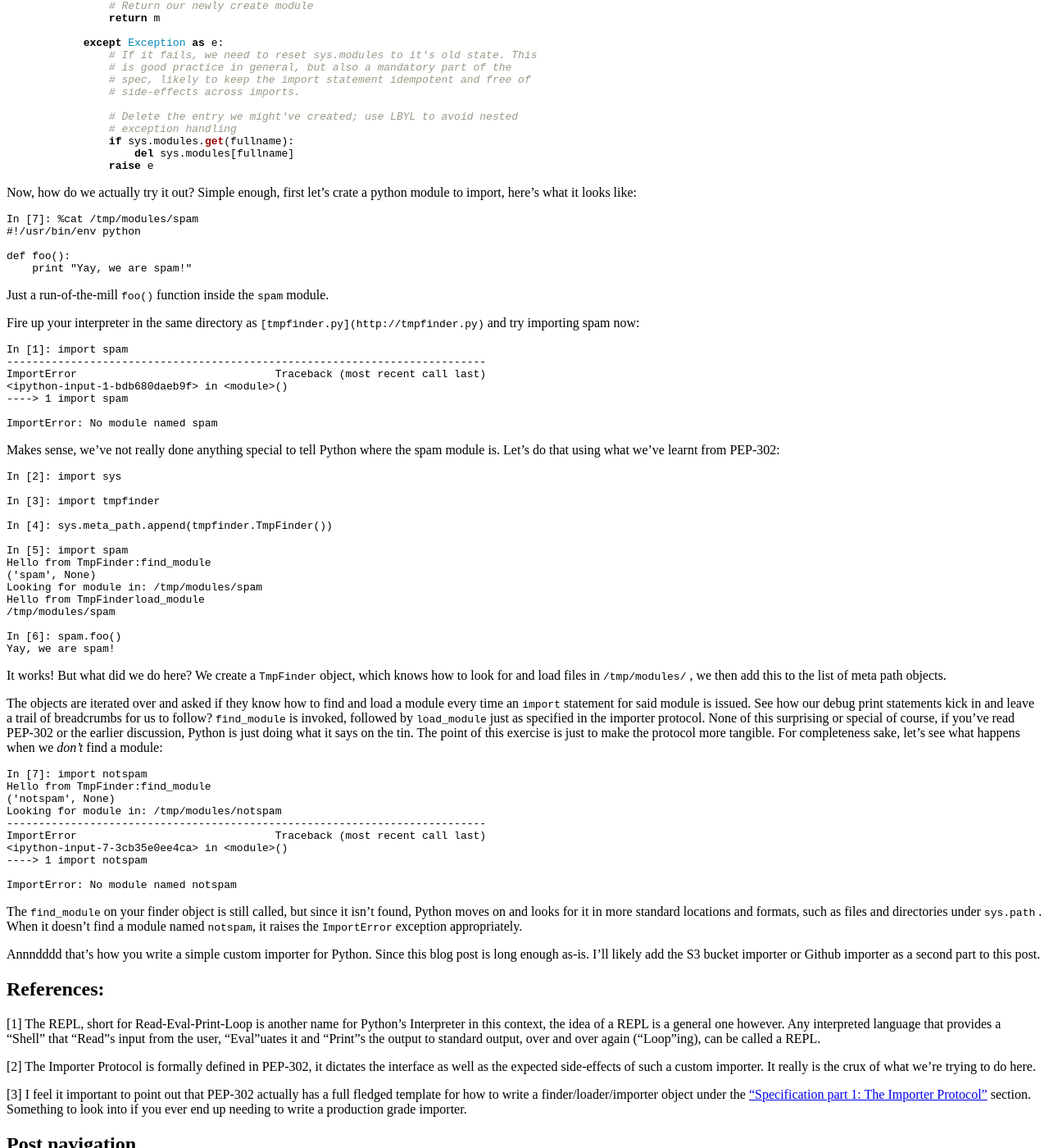
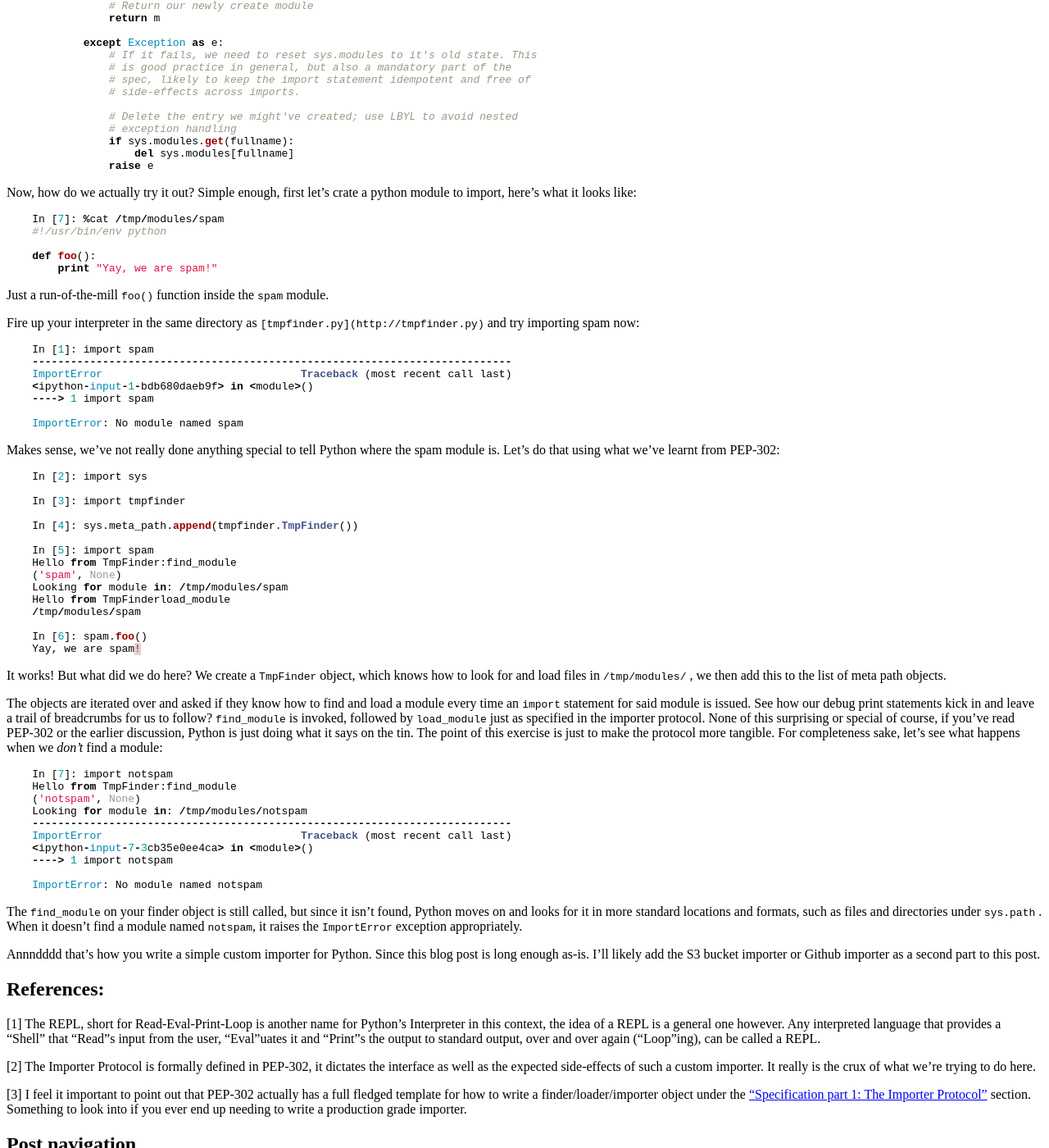
Before and after one commit to ffledgling/blog, a Jekyll site: the page built from _posts/2018-09-12-python-imports-i.markdown, in a window 1280 px wide and 1400 px high, scrolled down 3131 px. Shown: the whole window at 82% size. Built offline with Jekyll 4.4.1, drawn with Linux system fonts in a browser that asks for light colours; some web fonts are replaced; comment, search, counter and statistics services are not loaded.

Commit message:
Update syntax highlighting

````diff
--- a/_posts/2018-09-12-python-imports-i.markdown
+++ b/_posts/2018-09-12-python-imports-i.markdown
@@ -181,16 +181,19 @@ Let's look at what the `tmpfinder` actually looks like[3], I recommend reading t
 
 Now, how do we actually try it out? Simple enough, first let's crate a python module to import, here's what it looks like:
 
+```python
     In [7]: %cat /tmp/modules/spam
     #!/usr/bin/env python
 
     def foo():
         print "Yay, we are spam!"
+```
 
 Just a run-of-the-mill `foo()` function inside the `spam` module.
 
 Fire up your interpreter in the same directory as `[tmpfinder.py](http://tmpfinder.py)` and try importing spam now:
 
+```python
     In [1]: import spam
     ---------------------------------------------------------------------------
     ImportError                               Traceback (most recent call last)
@@ -198,9 +201,11 @@ Fire up your interpreter in the same directory as `[tmpfinder.py](http://tmpfind
     ----> 1 import spam
 
     ImportError: No module named spam
+```
 
 Makes sense, we've not really done anything special to tell Python where the spam module is. Let's do that using what we've learnt from PEP-302:
 
+```python
     In [2]: import sys
 
     In [3]: import tmpfinder
@@ -216,11 +221,13 @@ Makes sense, we've not really done anything special to tell Python where the spa
 
     In [6]: spam.foo()
     Yay, we are spam!
+```
 
 It works! But what did we do here? We create a `TmpFinder` object, which knows how to look for and load files in `/tmp/modules/` , we then add this to the list of meta path objects.
 
 The objects are iterated over and asked if they know how to find and load a module every time an `import` statement for said module is issued. See how our debug print statements kick in and leave a trail of breadcrumbs for us to follow? `find_module` is invoked, followed by `load_module` just as specified in the importer protocol. None of this surprising or special of course, if you've read PEP-302 or the earlier discussion, Python is just doing what it says on the tin. The point of this exercise is just to make the protocol more tangible. For completeness sake, let's see what happens when we *don't* find a module:
 
+```python
     In [7]: import notspam
     Hello from TmpFinder:find_module
     ('notspam', None)
@@ -231,6 +238,7 @@ The objects are iterated over and asked if they know how to find and load a modu
     ----> 1 import notspam
 
     ImportError: No module named notspam
+```
 
 The `find_module` on your finder object is still called, but since it isn't found, Python moves on and looks for it in more standard locations and formats, such as files and directories under `sys.path` . When it doesn't find a module named `notspam`, it raises the `ImportError` exception appropriately.
 
````
